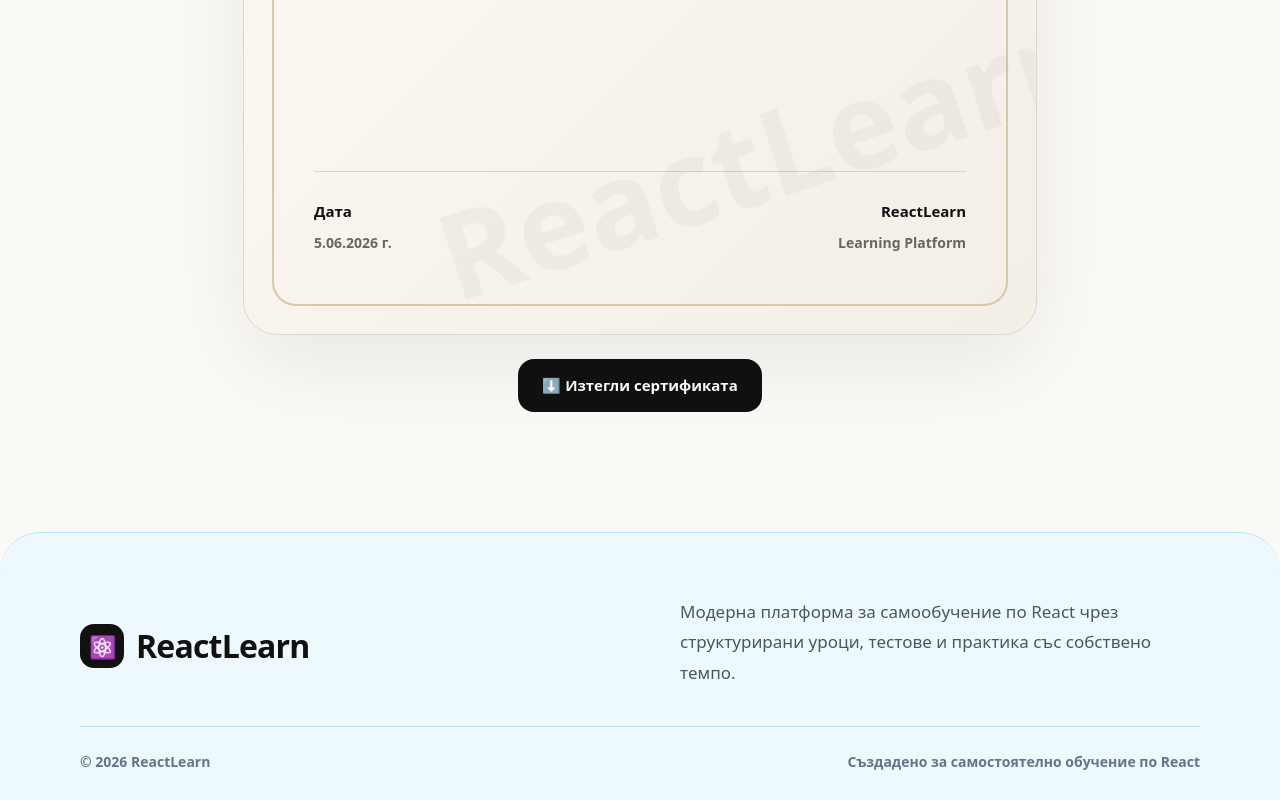
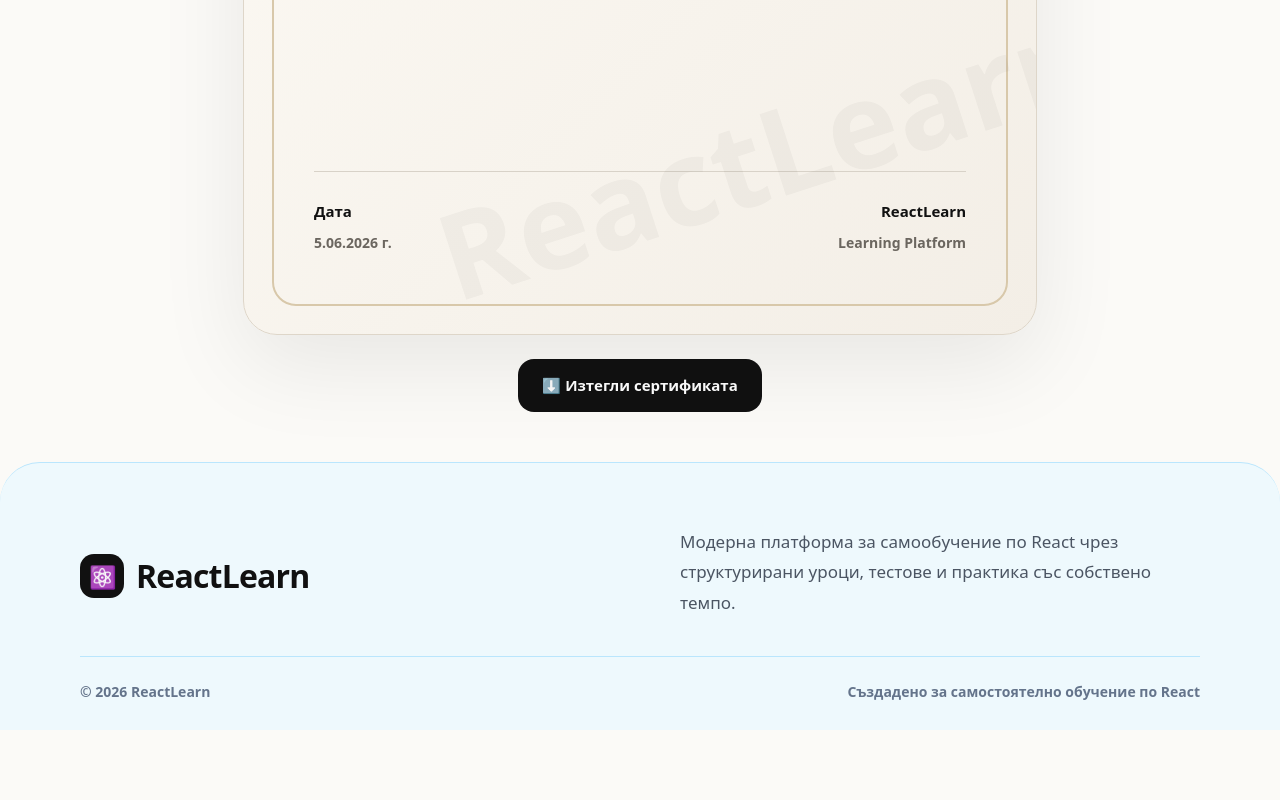
Before and after one commit to IvannIvannov/react-diploma-project, a React (Vite) app in the folder client/: page /certificate in a window 1280 px wide. Shown: the part 917-1717 px from the top of the page. After the commit the page ends 1647 px from the top, so only its background shows below. Built offline with nearby package versions, Linux system fonts and the light colour scheme.

Commit message:
Update Footer.css

```diff
--- a/client/src/components/Footer.css
+++ b/client/src/components/Footer.css
@@ -1,5 +1,5 @@
 .footer {
-    margin-top: 70px;
+    margin-top: 0px;
     padding: 64px 80px 28px;
 
     background: #eef9fd;
```
